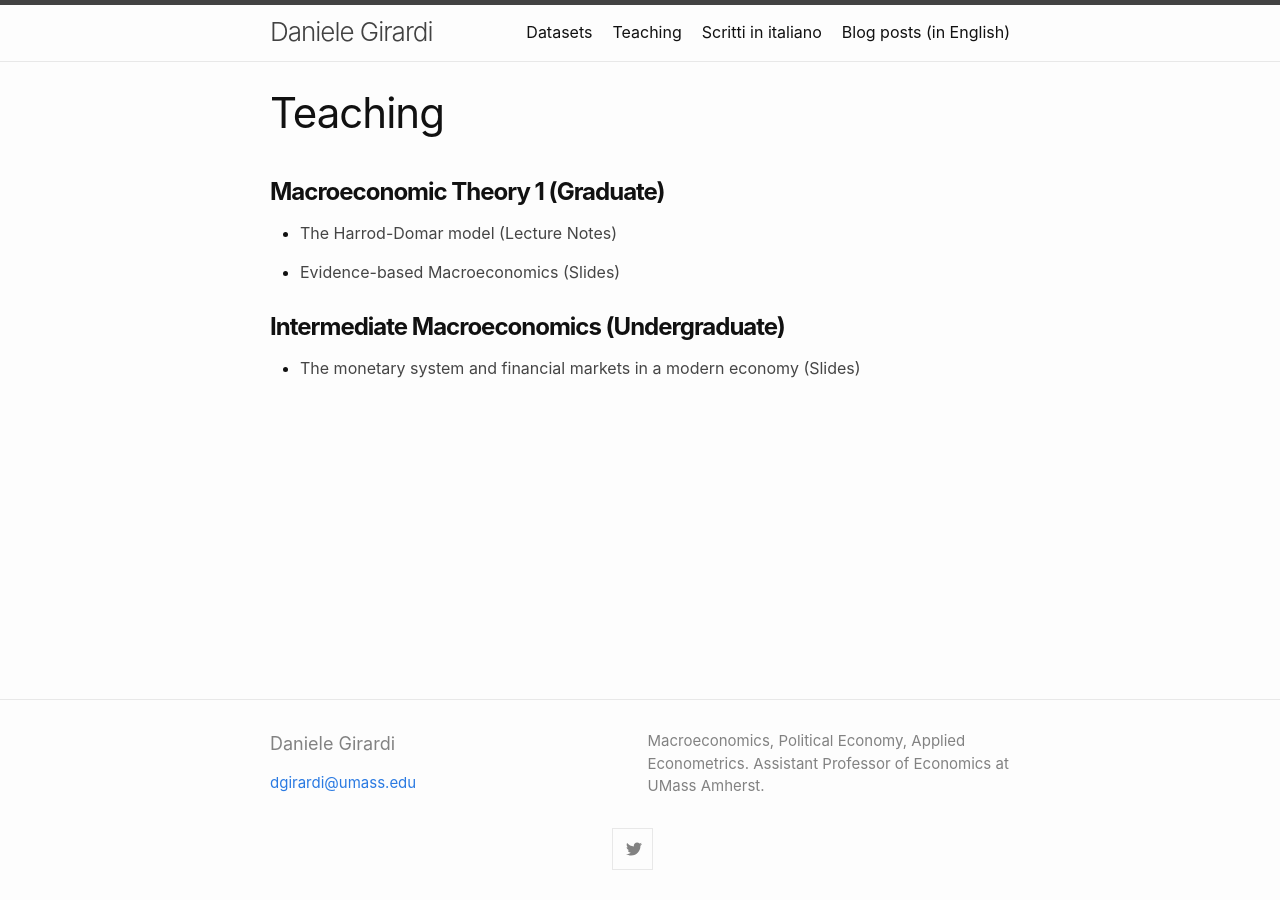
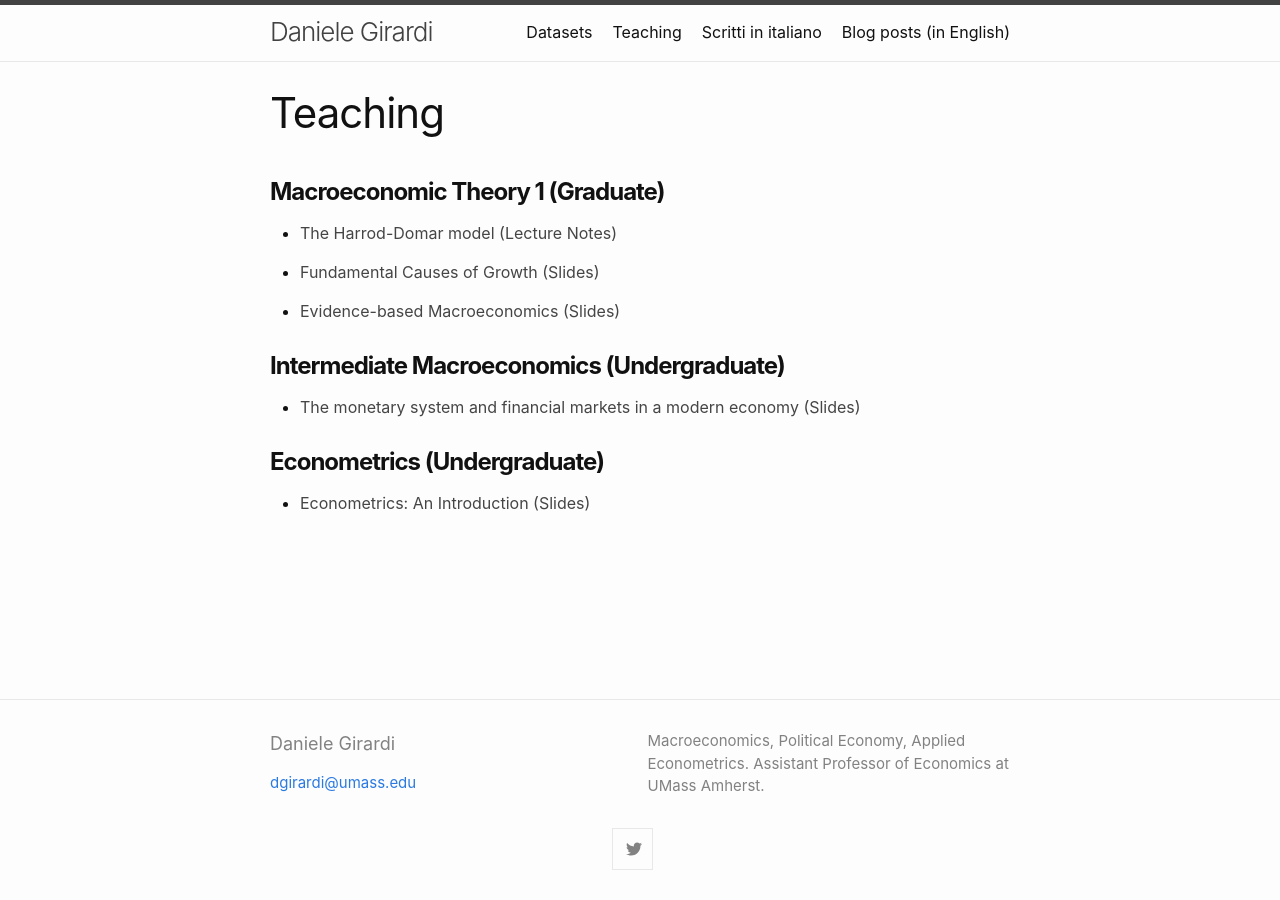
Before and after one commit to danielegirardi/danielegirardi.github.io, a Jekyll site: the page built from teaching.md, in a window 1280 px wide. Built offline with Jekyll 4.4.1, drawn with Linux system fonts in a browser that asks for light colours.

Commit message:
Update teaching.md

```diff
--- a/teaching.md
+++ b/teaching.md
@@ -12,7 +12,11 @@ Macroeconomic Theory 1 (Graduate)</strong></h1>
 </ul>
 
 <ul style="list-style-type: disc;">
- 	<li><a style="color: #454545;" href="https://danielegirardi.github.io/posts/documents/Econ705_SP21_Slides_Section_7.pdf" target="_blank" rel="noopener">Evidence-based Macroeconomics (Slides) </a><br/></li>
+ 	<li><a style="color: #454545;" href="https://danielegirardi.github.io/posts/documents/Econ705_SP21_Slides_Section_7.pdf" target="_blank" rel="noopener">Fundamental Causes of Growth (Slides) </a><br/></li>
+</ul>
+
+<ul style="list-style-type: disc;">
+ 	<li><a style="color: #454545;" href="https://danielegirardi.github.io/posts/documents/Econ705_SP2021_Slides_Fundamental_Causes.pdf" target="_blank" rel="noopener">Evidence-based Macroeconomics (Slides) </a><br/></li>
 </ul>
 
 <h1><strong style="font-size: 1.5rem;">
@@ -21,3 +25,10 @@ Intermediate Macroeconomics (Undergraduate)</strong></h1>
 <ul style="list-style-type: disc;">
  	<li><a style="color: #454545;" href="https://danielegirardi.github.io/posts/documents/ECON204_FA2019_Monetary_System_Slides.pdf" target="_blank" rel="noopener">The monetary system and financial markets in a modern economy (Slides) </a><br/></li>
 </ul>
+
+<h1><strong style="font-size: 1.5rem;">
+Econometrics (Undergraduate)</strong></h1>
+
+<ul style="list-style-type: disc;">
+ 	<li><a style="color: #454545;" href="https://danielegirardi.github.io/posts/documents/Econ452_FA2021_First_Class_Slides.pdf" target="_blank" rel="noopener">Econometrics: An Introduction (Slides) </a><br/></li>
+</ul>
```
